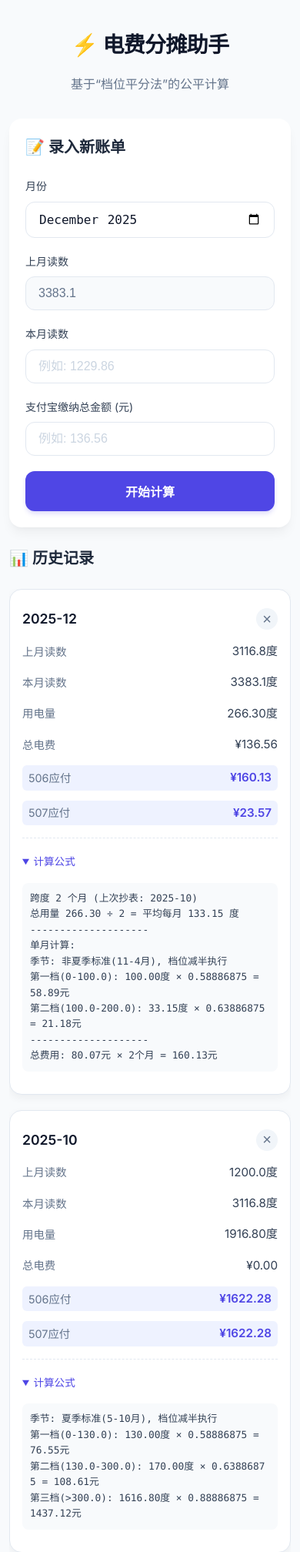
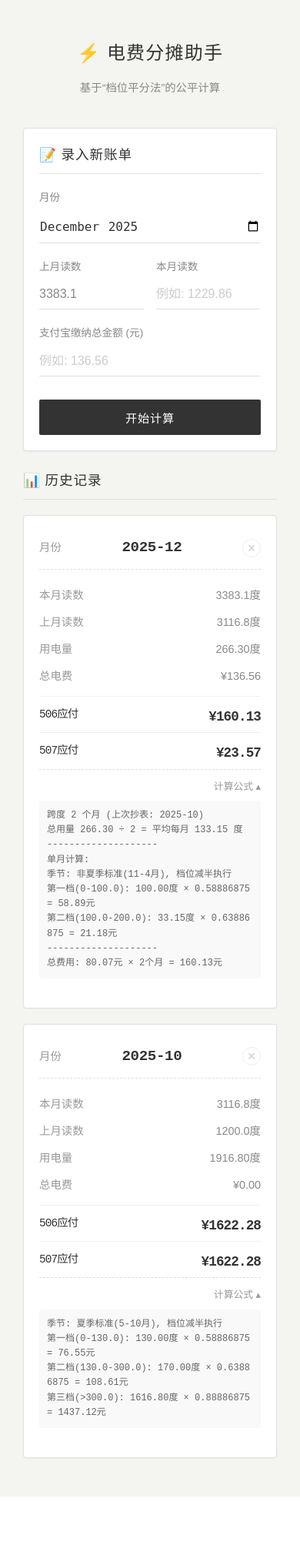
Before and after one commit to pepperchili/CalculateElectricityBill, a Flask app: page / in a window 390 px wide. Shown: the top 2016 px of the page at 77% size. After the commit the page ends 1944 px from the top, so only its background shows below. Run offline with Flask 3, Linux system fonts and the light colour scheme; data comes from the database, SQL or seed files in the repository.

Commit message:
fix: 优化UI

```diff
--- a/static/style.css
+++ b/static/style.css
@@ -1,31 +1,26 @@
 :root {
-    /* Unified Color Palette (Indigo & Slate) */
-    --primary-50: #eef2ff;
-    --primary-100: #e0e7ff;
-    --primary-500: #6366f1;
-    --primary-600: #4f46e5;
-    --primary-700: #4338ca;
+    /* MUJI / Japanese Minimalist Palette */
+    --bg-color: #f4f4f0;
+    /* Warm off-white background */
+    --card-bg: #ffffff;
+    --text-main: #333333;
+    /* Charcoal */
+    --text-muted: #888888;
+    /* Soft gray */
+    --border-color: #e0e0e0;
+    /* Thin, light borders */
 
-    --slate-50: #f8fafc;
-    --slate-100: #f1f5f9;
-    --slate-200: #e2e8f0;
-    --slate-300: #cbd5e1;
-    --slate-500: #64748b;
-    --slate-700: #334155;
-    --slate-800: #1e293b;
-    --slate-900: #0f172a;
+    /* Accents - Subtle and Natural */
+    --primary-color: #333333;
+    /* Black/Charcoal for primary actions */
+    --primary-hover: #555555;
+    --accent-color: #a0a090;
+    /* Muted olive/beige for highlights */
 
-    --success-color: #10b981;
-    --danger-color: #ef4444;
+    --danger-color: #d32f2f;
+    /* Standard red for delete, but kept minimal */
 
-    /* Semantic Variables */
-    --bg-color: var(--slate-50);
-    --card-bg: #ffffff;
-    --text-main: var(--slate-800);
-    --text-muted: var(--slate-500);
-    --border-color: var(--slate-200);
-    --primary-color: var(--primary-600);
-    --focus-ring: rgba(99, 102, 241, 0.2);
+    --font-family: "Helvetica Neue", Helvetica, "PingFang SC", "Hiragino Sans GB", "Microsoft YaHei", Arial, sans-serif;
 }
 
 * {
@@ -34,7 +29,7 @@
 }
 
 body {
-    font-family: 'Inter', -apple-system, BlinkMacSystemFont, "Segoe UI", Roboto, Helvetica, Arial, sans-serif;
+    font-family: var(--font-family);
     background-color: var(--bg-color);
     color: var(--text-main);
     margin: 0;
@@ -44,52 +39,54 @@ body {
 }
 
 .container {
-    max-width: 700px;
-    /* Slightly narrower for better readability */
+    max-width: 600px;
+    /* Narrower for a receipt-like feel */
     margin: 0 auto;
-    padding-bottom: 40px;
+    padding-bottom: 60px;
 }
 
 /* Header */
 header {
     text-align: center;
-    margin-bottom: 32px;
+    margin-bottom: 40px;
     padding-top: 20px;
 }
 
 h1 {
-    font-size: 2rem;
-    font-weight: 700;
+    font-size: 1.5rem;
+    font-weight: 500;
+    /* Lighter weight */
     margin: 0 0 8px 0;
-    color: var(--slate-900);
-    letter-spacing: -0.025em;
+    color: var(--text-main);
+    letter-spacing: 0.05em;
 }
 
 .subtitle {
     color: var(--text-muted);
-    font-size: 1rem;
+    font-size: 0.9rem;
     font-weight: 400;
 }
 
 /* Cards */
 .card {
     background: var(--card-bg);
-    border-radius: 20px;
-    /* Softer corners */
-    padding: 32px;
-    box-shadow: 0 10px 15px -3px rgba(0, 0, 0, 0.05), 0 4px 6px -2px rgba(0, 0, 0, 0.025);
+    border-radius: 4px;
+    /* Minimal rounding */
+    padding: 24px;
+    box-shadow: 0 1px 3px rgba(0, 0, 0, 0.05);
+    /* Very subtle shadow */
     margin-bottom: 24px;
-    border: 1px solid rgba(255, 255, 255, 0.5);
+    border: 1px solid var(--border-color);
 }
 
 h2 {
-    font-size: 1.25rem;
-    font-weight: 600;
-    margin: 0 0 24px 0;
-    color: var(--slate-800);
-    display: flex;
-    align-items: center;
-    gap: 8px;
+    font-size: 1.1rem;
+    font-weight: 500;
+    margin: 0 0 20px 0;
+    color: var(--text-main);
+    border-bottom: 1px solid var(--border-color);
+    padding-bottom: 10px;
+    letter-spacing: 0.05em;
 }
 
 /* Forms */
@@ -99,7 +96,7 @@ h2 {
 
 .form-row {
     display: flex;
-    gap: 20px;
+    gap: 16px;
 }
 
 .form-row .form-group {
@@ -108,394 +105,245 @@ h2 {
 
 label {
     display: block;
-    font-size: 0.875rem;
-    font-weight: 500;
-    margin-bottom: 8px;
-    color: var(--slate-700);
+    font-size: 0.85rem;
+    font-weight: 400;
+    margin-bottom: 6px;
+    color: var(--text-muted);
 }
 
 input {
     width: 100%;
-    padding: 12px 16px;
-    border: 1px solid var(--border-color);
-    border-radius: 12px;
+    padding: 10px 0;
+    /* Underline style */
+    border: none;
+    border-bottom: 1px solid var(--border-color);
+    border-radius: 0;
     font-size: 1rem;
-    color: var(--slate-900);
-    background-color: #fff;
-    transition: all 0.2s ease;
+    color: var(--text-main);
+    background-color: transparent;
+    transition: border-color 0.2s;
     appearance: none;
-    /* Remove default styling */
 }
 
 input:focus {
     outline: none;
-    border-color: var(--primary-color);
-    box-shadow: 0 0 0 4px var(--focus-ring);
+    border-bottom-color: var(--primary-color);
 }
 
 input::placeholder {
-    color: var(--slate-300);
+    color: #ccc;
 }
 
 .disabled-input {
-    background-color: var(--slate-50);
     color: var(--text-muted);
-    cursor: not-allowed;
+    background-color: transparent;
 }
 
 /* Buttons */
 .btn-primary {
     width: 100%;
-    padding: 14px;
+    padding: 12px;
     background-color: var(--primary-color);
     color: white;
     border: none;
-    border-radius: 12px;
-    font-size: 1rem;
-    font-weight: 600;
+    border-radius: 2px;
+    font-size: 0.95rem;
+    font-weight: 500;
     cursor: pointer;
-    transition: all 0.2s;
-    box-shadow: 0 4px 6px -1px rgba(79, 70, 229, 0.2);
-}
-
-.btn-primary:active {
-    transform: translateY(1px);
-    box-shadow: none;
+    transition: background-color 0.2s;
+    letter-spacing: 0.05em;
+    margin-top: 10px;
 }
 
 .btn-primary:hover {
-    background-color: var(--primary-700);
+    background-color: var(--primary-hover);
 }
 
-/* Table / List */
+/* History List (Receipt Style) */
 .table-wrapper {
-    overflow: hidden;
-    /* Hide overflow for rounded corners */
-    background: var(--card-bg);
-    border-radius: 16px;
-    border: 1px solid var(--border-color);
+    background: transparent;
+    border: none;
 }
 
 table {
+    display: block;
+    /* Force block layout to prevent table width quirks */
     width: 100%;
     border-collapse: collapse;
 }
 
-th {
-    background-color: var(--slate-50);
-    color: var(--text-muted);
-    font-weight: 600;
-    font-size: 0.75rem;
-    text-transform: uppercase;
-    letter-spacing: 0.05em;
-    padding: 16px 24px;
-    text-align: left;
-    border-bottom: 1px solid var(--border-color);
+thead {
+    display: none;
+    /* Hide header for cleaner look */
 }
 
-td {
-    padding: 16px 24px;
-    border-bottom: 1px solid var(--border-color);
-    color: var(--slate-700);
-    font-size: 0.95rem;
-}
-
-tr:last-child td {
-    border-bottom: none;
-}
-
-/* Highlights */
-.highlight-user {
-    color: var(--primary-600);
-    font-weight: 600;
-    background-color: var(--primary-50);
-    padding: 4px 8px;
-    border-radius: 6px;
-    margin-top: 7px;
-    margin-bottom: 13px;
-}
-
-.highlight-neighbor {
-    color: var(--primary-600);
-    font-weight: 600;
-    background-color: var(--primary-50);
-    padding: 4px 8px;
-    border-radius: 6px;
-}
-
-.badge-neutral {
-    background-color: var(--slate-100);
-    color: var(--text-muted);
-    padding: 4px 10px;
-    border-radius: 20px;
-    font-size: 0.75rem;
-    font-weight: 600;
-}
-
-/* Actions */
-.btn-icon {
-    background: transparent;
-    border: none;
-    cursor: pointer;
-    font-size: 0.82rem;
-    padding: 6px 12px;
-    border-radius: 6px;
-    color: var(--text-muted);
-    transition: all 0.2s;
-    background-color: var(--slate-100);
-}
-
-.btn-icon:hover {
-    background-color: #fee2e2;
-    color: var(--danger-color);
-}
-
-/* Details */
-details {
-    margin-top: 8px;
-}
-
-summary {
-    cursor: pointer;
-    color: var(--primary-600);
-    font-size: 0.875rem;
-    font-weight: 500;
-    user-select: none;
-    transition: color 0.2s;
-}
-
-summary:hover {
-    color: var(--primary-700);
-}
-
-pre {
-    background-color: var(--slate-50);
-    border: 1px solid var(--border-color);
-    border-radius: 8px;
-    padding: 12px;
-    margin-top: 8px;
-    font-family: 'Menlo', 'Monaco', 'Courier New', monospace;
-    font-size: 0.8rem;
-    color: var(--slate-700);
-    white-space: pre-wrap;
-    word-break: break-all;
-}
-
-/* Alerts */
-.alerts {
-    margin-bottom: 24px;
-}
-
-.alert {
-    background-color: #fef2f2;
-    color: #991b1b;
-    padding: 16px;
-    border-radius: 12px;
-    border: 1px solid #fecaca;
-    font-size: 0.9rem;
-}
-
-/* Mobile Optimization */
-@media (max-width: 600px) {
-    body {
-        padding: 16px 12px;
-    }
-
-    .container {
-        padding-bottom: 80px;
-    }
-
-    h1 {
-        font-size: 1.75rem;
-    }
-
-    .card {
-        padding: 20px;
-        border-radius: 16px;
-    }
-
-    .form-row {
-        flex-direction: column;
-        gap: 0;
-    }
-
-    /* Mobile Cards for History */
-    .table-wrapper {
-        background: transparent;
-        border: none;
-        border-radius: 0;
-    }
-
-    thead {
-        display: none;
-    }
-
-    /* The Card Unit (tbody) */
 tbody.record-group {
     display: block;
     background: var(--card-bg);
     margin-bottom: 20px;
-        border-radius: 16px;
-        box-shadow: 0 4px 12px rgba(0, 0, 0, 0.05);
+    border-radius: 4px;
     border: 1px solid var(--border-color);
-        overflow: hidden;
+    padding: 20px;
+    position: relative;
+    box-shadow: 0 1px 2px rgba(0, 0, 0, 0.03);
 }
 
 tr {
     display: block;
-        padding: 16px;
-        border-bottom: none;
-        position: relative;
-        /* For absolute positioning of delete button */
 }
 
-    tr:last-child {
-        border-bottom: none;
-    }
-
-    td {
+/* Header Row: Month + Delete */
+td[data-label="月份"] {
     display: flex;
     justify-content: space-between;
     align-items: center;
-        padding: 8px 0;
-        border-bottom: 1px dashed var(--slate-200);
-    }
-
-    td:last-child {
-        border-bottom: none;
-        padding-bottom: 0;
-        justify-content: flex-end;
-    }
-
-    td::before {
-        content: attr(data-label);
-        font-weight: 500;
-        color: var(--text-muted);
-        font-size: 0.9rem;
-    }
-
-    /* Special handling for delete button: Bottom Right */
-    /* Header Cell (Month + Delete) */
-    td[data-label="操作"] {
-        position: static;
-        width: 100%;
-        display: flex;
-        align-items: center;
-        justify-content: space-between;
-        border-bottom: 1px solid var(--slate-100);
+    padding-bottom: 12px;
+    border-bottom: 1px dashed var(--border-color);
+    /* Dashed line like a receipt */
+    margin-bottom: 16px;
 }
 
 .month-title {
-        font-weight: 700;
-        font-size: 1.1rem;
-        color: var(--slate-900);
-        white-space: nowrap;
-        /* Prevent wrapping */
+    font-size: 1.2rem;
+    font-weight: 600;
+    color: var(--text-main);
+    font-family: "Courier New", Courier, monospace;
+    /* Monospace for numbers/dates looks technical/receipt-like */
+    letter-spacing: -0.02em;
 }
 
-    /* Position the delete form */
 .delete-form {
-        position: static;
-        /* Reset absolute, use flex */
     margin: 0;
 }
 
 .btn-delete-x {
-        width: 28px;
-        height: 28px;
+    width: 24px;
+    height: 24px;
     border-radius: 50%;
-        background-color: var(--slate-100);
-        color: var(--text-muted);
-        border: none;
-        font-size: 20px;
+    background: transparent;
+    color: #ccc;
+    border: 1px solid #eee;
+    font-size: 18px;
     line-height: 1;
     display: flex;
     align-items: center;
     justify-content: center;
     cursor: pointer;
     transition: all 0.2s;
-        padding-bottom: 2px;
-        /* Visual adjustment for &times; alignment */
 }
 
 .btn-delete-x:hover {
-        background-color: var(--danger-color);
-        color: white;
+    color: var(--danger-color);
+    border-color: var(--danger-color);
 }
 
-    td[data-label="操作"]::before {
+/* Data Rows */
+td {
+    display: flex;
+    justify-content: space-between;
+    padding: 6px 0;
+    font-size: 0.9rem;
+    color: var(--text-muted);
+    border: none;
+    /* Remove default borders */
+}
+
+td::before {
+    content: attr(data-label);
+    color: #999;
+}
+
+/* Highlighted Costs */
+td[data-label="506应付"] {
+    margin-top: 8px;
+    padding-top: 12px;
+    border-top: 1px solid #f0f0f0;
+    font-size: 1.1rem;
+    color: var(--text-main);
+    font-weight: 600;
+}
+
+td[data-label="507应付"] {
+    padding-top: 12px;
+    border-top: 1px solid #f0f0f0;
+    font-size: 1.1rem;
+    color: var(--text-main);
+    font-weight: 600;
+}
+
+td[data-label="506应付"]::before,
+td[data-label="507应付"]::before {
+    font-weight: 400;
+    font-size: 0.9rem;
+    color: var(--text-main);
+}
+
+/* Specific styling for the amounts */
+.highlight-user,
+.highlight-neighbor {
+    font-family: "Courier New", Courier, monospace;
+    letter-spacing: -0.05em;
+}
+
+/* Details Section */
+td[colspan="7"] {
+    display: block;
+    padding-top: 12px;
+    border-top: 1px dashed var(--border-color);
+}
+
+.embedded-details {
+    width: 100%;
+}
+
+.embedded-details summary {
+    font-size: 0.8rem;
+    color: #999;
+    cursor: pointer;
+    list-style: none;
+    /* Hide default triangle if desired, or keep it */
+    text-align: right;
+}
+
+.embedded-details summary::-webkit-details-marker {
     display: none;
 }
 
-    td[data-label="操作"] form {
-        margin: 0;
-        width: 100%;
-        display: flex;
-        justify-content: flex-end;
+.embedded-details summary::after {
+    content: " ▾";
 }
 
-    td[data-label="操作"] .btn-icon {
-        background-color: var(--slate-50);
-        color: var(--text-muted);
-        font-size: 0.85rem;
-        padding: 8px 16px;
-        border: 1px solid var(--border-color);
-        width: auto;
-        /* Auto width */
-    }
-
-    td[data-label="操作"] .btn-icon:hover {
-        background-color: var(--danger-color);
-        color: white;
-        border-color: var(--danger-color);
-    }
-
-    /* Embedded Details */
-    .embedded-details {
-        width: 100%;
-        margin-top: 8px;
-        text-align: left;
-    }
-
-    .embedded-details summary {
-        text-align: left;
-        padding: 8px 0;
-        color: #4e46e5;
-        font-size: 0.85rem;
-    }
-
-
-    /* Inputs */
-    input {
-        font-size: 16px;
-        /* Prevent iOS zoom */
-    }
-
-    input[type="month"],
-    input[type="date"] {
-        -webkit-appearance: none;
-        appearance: none;
-        background-color: #fff;
-        min-height: 45px;
-        /* Better touch target */
-    }
-
-    /* Details */
-    details {
-        margin-top: 12px;
-        padding-top: 12px;
-        border-top: 1px dashed var(--slate-200);
-    }
-
-    summary {
-        padding: 4px 0;
-        font-size: 0.85rem;
+.embedded-details[open] summary::after {
+    content: " ▴";
 }
 
 pre {
+    background: #f9f9f9;
+    padding: 10px;
+    border-radius: 2px;
+    font-size: 0.75rem;
+    color: #666;
     margin-top: 8px;
+    border: none;
+    font-family: "Courier New", Courier, monospace;
+    white-space: pre-wrap;
+    /* Ensure text wraps */
+    word-break: break-all;
+    /* Break long words if necessary */
+}
+
+/* Mobile adjustments */
+@media (max-width: 600px) {
+    .container {
         padding: 10px;
-        background-color: var(--slate-50);
-        border: none;
+    }
+
+    .card {
+        padding: 20px;
+    }
+
+    /* Ensure inputs don't zoom */
+    input {
+        font-size: 16px;
     }
 }
--- a/templates/base.html
+++ b/templates/base.html
@@ -8,7 +8,7 @@
     <link rel="preconnect" href="https://fonts.googleapis.com">
     <link rel="preconnect" href="https://fonts.gstatic.com" crossorigin>
     <link href="https://fonts.googleapis.com/css2?family=Inter:wght@300;400;600&display=swap" rel="stylesheet">
-    <link rel="stylesheet" href="{{ url_for('static', filename='style.css') }}?v=16">
+    <link rel="stylesheet" href="{{ url_for('static', filename='style.css') }}?v=19">
 </head>
 
 <body>
--- a/templates/index.html
+++ b/templates/index.html
@@ -49,15 +49,15 @@
             {% for record in records %}
             <tbody class="record-group">
                 <tr>
-                    <td data-label="操作" class="header-cell">
+                    <td data-label="月份" class="header-cell">
                         <span class="month-title">{{ record['billing_month'] }}</span>
                         <form action="{{ url_for('delete', id=record['id']) }}" method="post"
                             onsubmit="return confirm('确定删除吗？');" class="delete-form">
                             <button type="submit" class="btn-delete-x" aria-label="删除">&times;</button>
                         </form>
                     </td>
+                    <td data-label="本月读数">{{ record['meter_reading'] }}度</td>
                     <td data-label="上月读数">{{ record['prev_reading'] }}度</td>
-                    <td data-label="本月读数">{{ record['meter_reading'] }}度</td>
                     <td data-label="用电量">
                         {% if record['usage'] == 0 %}
                         <span class="badge-neutral">初始</span>
```
Lines whose indentation alone changed are shown as unchanged.
